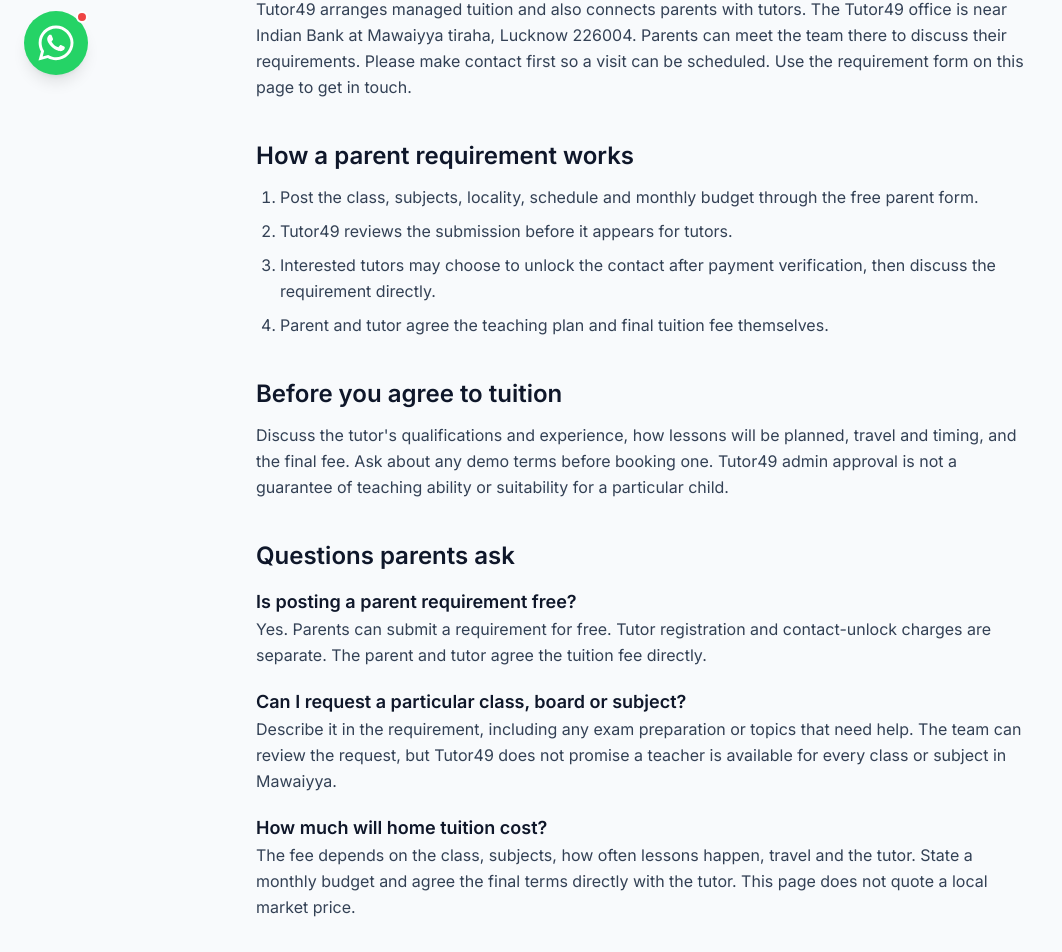
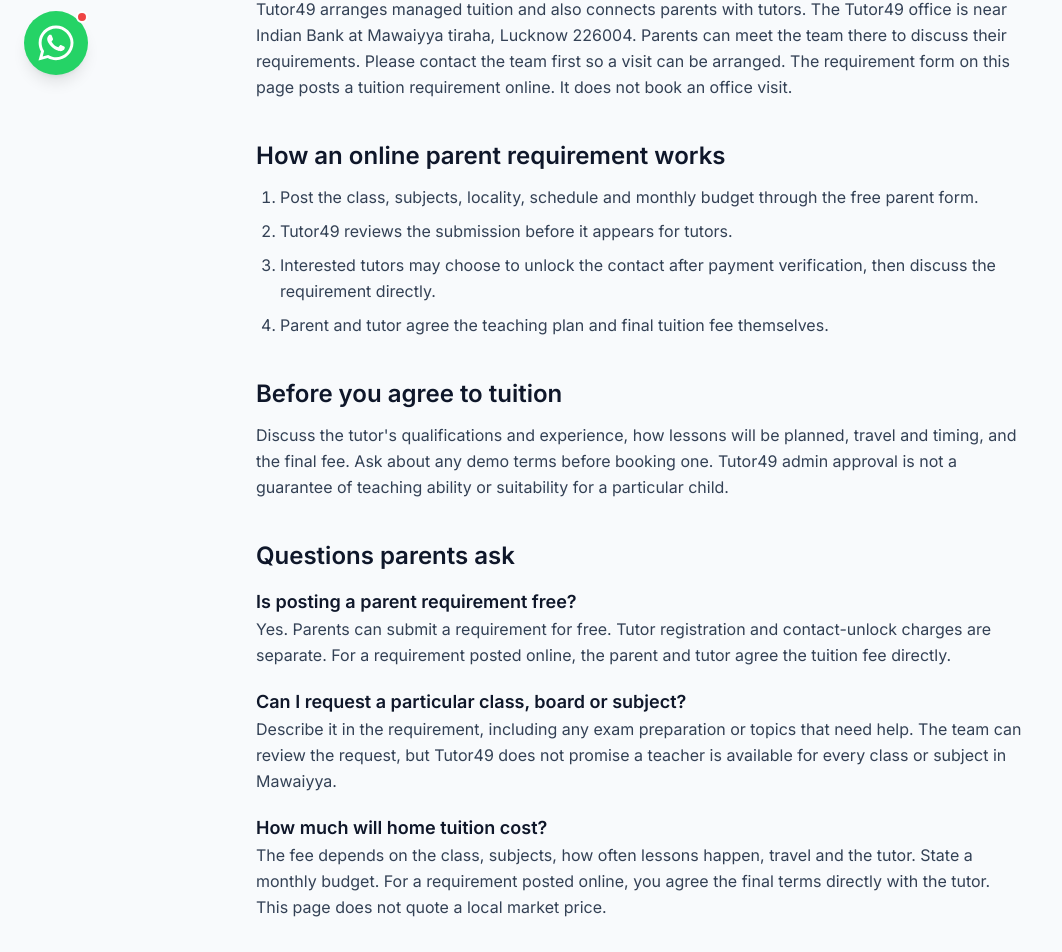
Before and after one commit to Amaan225/Luminous-Classes-Frontend, a React (Vite) app: page /home-tuition-mawaiyya-lucknow in a window 1280 px wide. Shown: the part 701-1653 px from the top of the page, without its empty margins (0-1062 px from the left). Built offline with nearby package versions, Linux system fonts and the light colour scheme.

Commit message:
Mawaiyya page: scope process/fee wording to online parent requirements; office paragraph does not imply form books a visit

```diff
--- a/src/pages/MawaiyyaTuition.jsx
+++ b/src/pages/MawaiyyaTuition.jsx
@@ -2,9 +2,9 @@ import React from 'react';
 import { Link } from 'react-router-dom';
 
 const faqs = [
-  ['Is posting a parent requirement free?', 'Yes. Parents can submit a requirement for free. Tutor registration and contact-unlock charges are separate. The parent and tutor agree the tuition fee directly.'],
+  ['Is posting a parent requirement free?', 'Yes. Parents can submit a requirement for free. Tutor registration and contact-unlock charges are separate. For a requirement posted online, the parent and tutor agree the tuition fee directly.'],
   ['Can I request a particular class, board or subject?', 'Describe it in the requirement, including any exam preparation or topics that need help. The team can review the request, but Tutor49 does not promise a teacher is available for every class or subject in Mawaiyya.'],
-  ['How much will home tuition cost?', 'The fee depends on the class, subjects, how often lessons happen, travel and the tutor. State a monthly budget and agree the final terms directly with the tutor. This page does not quote a local market price.'],
+  ['How much will home tuition cost?', 'The fee depends on the class, subjects, how often lessons happen, travel and the tutor. State a monthly budget. For a requirement posted online, you agree the final terms directly with the tutor. This page does not quote a local market price.'],
 ];
 
 export default function MawaiyyaTuition() {
@@ -30,12 +30,12 @@ export default function MawaiyyaTuition() {
         <section className="mb-10">
           <h2 className="text-2xl font-bold mb-3">Meet the Tutor49 team in Mawaiyya</h2>
           <p className="text-slate-700 leading-relaxed">
-            Tutor49 arranges managed tuition and also connects parents with tutors. The Tutor49 office is near Indian Bank at Mawaiyya tiraha, Lucknow 226004. Parents can meet the team there to discuss their requirements. Please make contact first so a visit can be scheduled. Use the requirement form on this page to get in touch.
+            Tutor49 arranges managed tuition and also connects parents with tutors. The Tutor49 office is near Indian Bank at Mawaiyya tiraha, Lucknow 226004. Parents can meet the team there to discuss their requirements. Please contact the team first so a visit can be arranged. The requirement form on this page posts a tuition requirement online. It does not book an office visit.
           </p>
         </section>
 
         <section className="mb-10">
-          <h2 className="text-2xl font-bold mb-3">How a parent requirement works</h2>
+          <h2 className="text-2xl font-bold mb-3">How an online parent requirement works</h2>
           <ol className="list-decimal pl-6 space-y-2 text-slate-700 leading-relaxed">
             <li>Post the class, subjects, locality, schedule and monthly budget through the free parent form.</li>
             <li>Tutor49 reviews the submission before it appears for tutors.</li>
```
